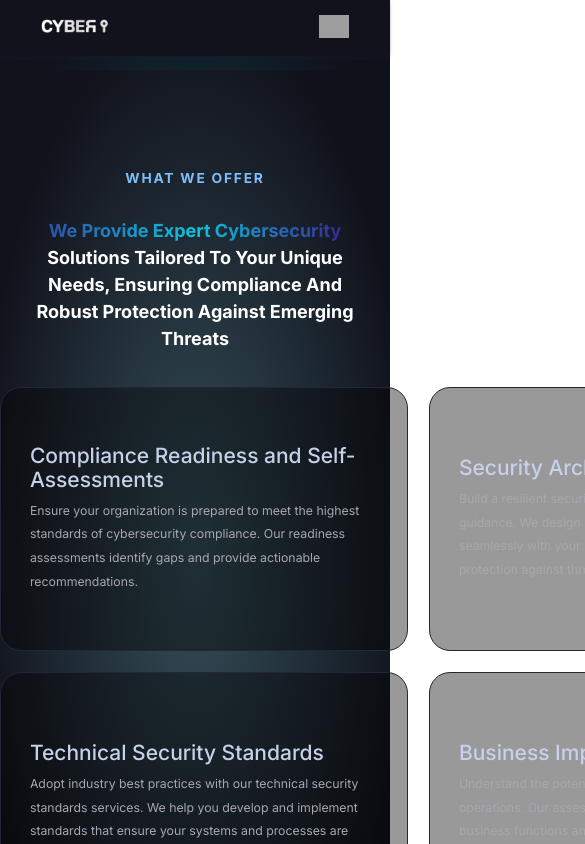
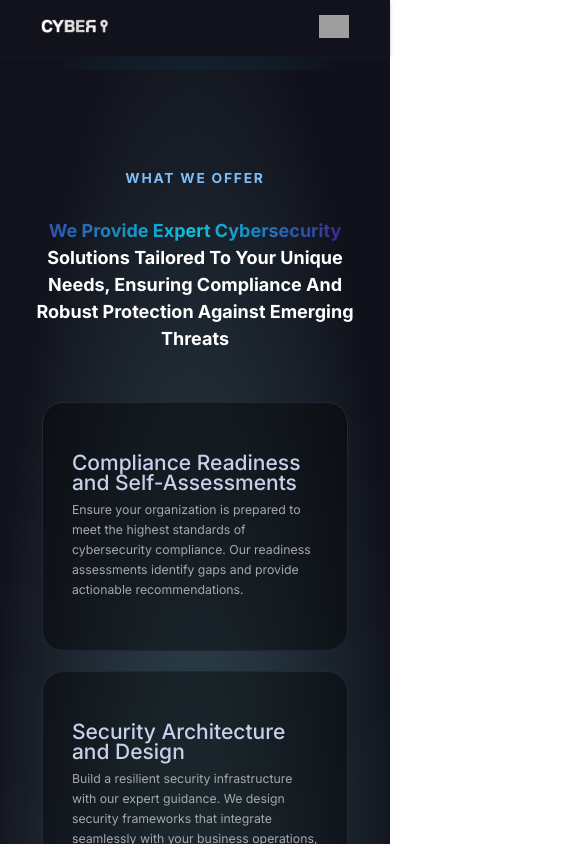
Before and after one commit to estheroluwabuyi/cyberposture--v2, a React (Vite) app: page /service in a window 390 px wide. Shown: the top 844 px of the page, 585 px wide, since content can reach past the window. Built offline with nearby package versions, Linux system fonts and the light colour scheme; grey boxes are pictures that could not be loaded.

Commit message:
Fix Service responsiveness

```diff
--- a/src/index.css
+++ b/src/index.css
@@ -869,15 +869,15 @@ img {
     grid-template-columns: repeat(1, 4fr);
     justify-items: center;
     gap: 4rem;
-    width: 80%;
+    width: 100%;
     margin: auto;
   }
 
   .about-card {
     padding: 3.5rem 0;
-    width: 100%;
-    height: auto;
-    max-width: 474px;
+    width: 270px;
+    height: 350px;
+    min-width: 200px;
     min-height: auto;
     margin-bottom: 0rem;
   }
@@ -892,4 +892,29 @@ img {
   }
 
   /* SERVICES */
+  .service {
+    background: var(--other-background-gradient);
+  }
+
+  .service-container {
+    width: 100%;
+    padding: 1.5rem;
+    display: grid;
+    grid-template-columns: repeat(1, 6fr);
+    gap: 2rem;
+  }
+
+  .service-card {
+    width: 85%;
+    height: auto;
+    padding: 5rem 2.89rem;
+  }
+
+  .service-card-title {
+    line-height: 20px;
+  }
+
+  .service-card-texts {
+    line-height: 20px;
+  }
 }
```
